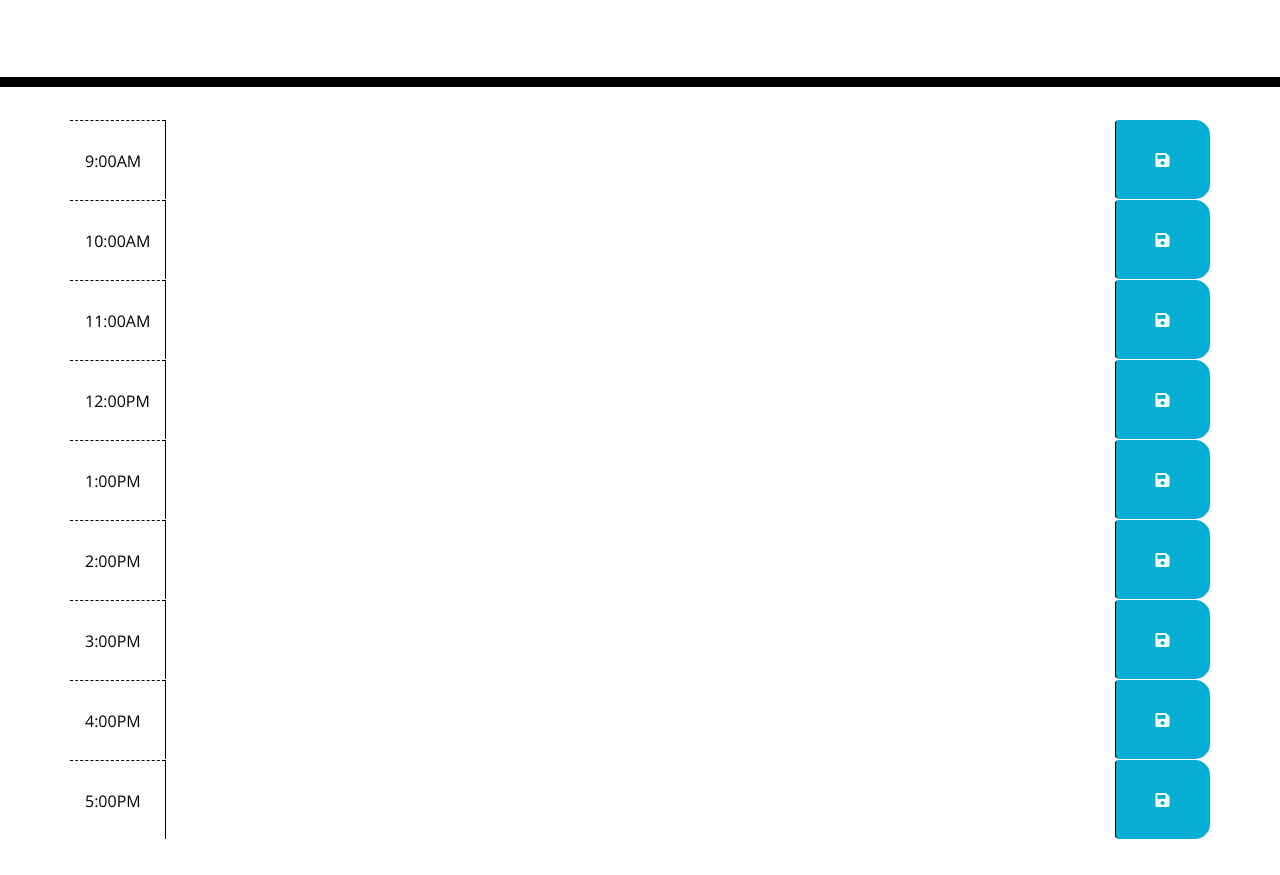
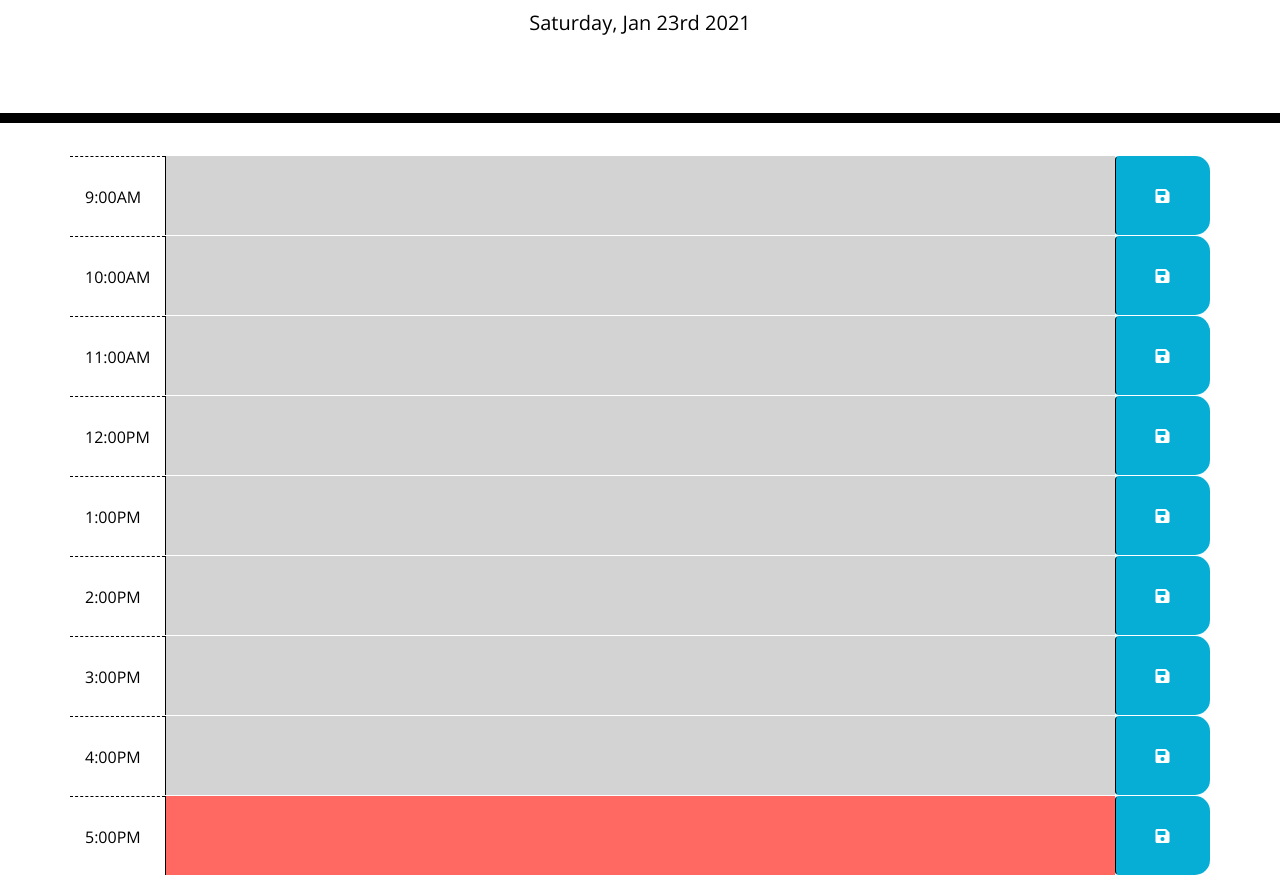
Before and after one commit to dboivert13/homework-5-workday-scheduler, a plain HTML site: page homework-contents/Develop/index.html in a window 1280 px wide. Shown: the part 181-1056 px from the top of the page. Before the commit the page ends 1020 px from the top, so only its background shows below. Drawn offline with nearby package versions, Linux system fonts and the light colour scheme.

Commit message:
JS file added with changes for page logic

```diff
--- a/homework-contents/Develop/index.html
+++ b/homework-contents/Develop/index.html
@@ -25,63 +25,63 @@
 		<div id="hour9" class="row time-block">
       <div class="col-md-1 hour">
         9:00AM</div>
-      <textarea class="col-md-10 description"></textarea>
+      <textarea class="col-md-10 past textFill"></textarea>
       <button class="btn saveBtn col-md-1"><i class="fas fa-save"></i></button>
   </div>
 
   <div id="hour10" class="row time-block">
     <div class="col-md-1 hour">
       10:00AM</div>
-    <textarea class="col-md-10 description"></textarea>
+      <textarea class="col-md-10 past textFill"></textarea>
     <button class="btn saveBtn col-md-1"><i class="fas fa-save"></i></button>
 </div>
 
 <div id="hour11" class="row time-block">
   <div class="col-md-1 hour">
     11:00AM</div>
-  <textarea class="col-md-10 description"></textarea>
+    <textarea class="col-md-10 past textFill"></textarea>
   <button class="btn saveBtn col-md-1"><i class="fas fa-save"></i></button>
 </div>
 
 <div id="hour12" class="row time-block">
   <div class="col-md-1 hour">
     12:00PM</div>
-  <textarea class="col-md-10 description"></textarea>
+    <textarea class="col-md-10 past textFill"></textarea>
   <button class="btn saveBtn col-md-1"><i class="fas fa-save"></i></button>
 </div>
 
 <div id="hour13" class="row time-block">
   <div class="col-md-1 hour">
     1:00PM</div>
-  <textarea class="col-md-10 description"></textarea>
+    <textarea class="col-md-10 past textFill"></textarea>
   <button class="btn saveBtn col-md-1"><i class="fas fa-save"></i></button>
 </div>
 
 <div id="hour14" class="row time-block">
   <div class="col-md-1 hour">
     2:00PM</div>
-  <textarea class="col-md-10 description"></textarea>
+    <textarea class="col-md-10 past textFill"></textarea>
   <button class="btn saveBtn col-md-1"><i class="fas fa-save"></i></button>
 </div>
 
 <div id="hour15" class="row time-block">
   <div class="col-md-1 hour">
     3:00PM</div>
-  <textarea class="col-md-10 description"></textarea>
+    <textarea class="col-md-10 past textFill"></textarea>
   <button class="btn saveBtn col-md-1"><i class="fas fa-save"></i></button>
 </div>
 
 <div id="hour16" class="row time-block">
   <div class="col-md-1 hour">
     4:00PM</div>
-  <textarea class="col-md-10 description"></textarea>
+    <textarea class="col-md-10 past textFill"></textarea>
   <button class="btn saveBtn col-md-1"><i class="fas fa-save"></i></button>
 </div>
 
 <div id="hour17" class="row time-block">
   <div class="col-md-1 hour">
     5:00PM</div>
-  <textarea class="col-md-10 description"></textarea>
+    <textarea class="col-md-10 past textFill"></textarea>
   <button class="btn saveBtn col-md-1"><i class="fas fa-save"></i></button>
 </div>
 
@@ -89,7 +89,7 @@
 
     <script src="https://cdnjs.cloudflare.com/ajax/libs/jquery/3.2.1/jquery.min.js"></script>
     <script src="https://cdnjs.cloudflare.com/ajax/libs/moment.js/2.24.0/moment.min.js"></script>
-    <!-- <script src="./script.js"></script> -->
+    <script src="./script.js"></script>
 </body>
 
 </html>
--- a/homework-contents/Develop/script.js
+++ b/homework-contents/Develop/script.js
@@ -0,0 +1,63 @@
+// Display today's day and date
+var todayDate = moment().format('dddd, MMM Do YYYY');
+$("#currentDay").html(todayDate);
+
+$(document).ready(function () {
+    // saveBtn click listener
+    $(".saveBtn").on("click", function () {
+        // Get nearby values of the description in JQuery
+        var text = $(this).siblings("textarea").val();
+        var time = $(this).parent().attr("id");
+
+        // Save text in local storage
+        localStorage.setItem(time, text);
+    })
+
+    function timeTracker() {
+        //get current number of hours.
+        var timeNow = moment().hour();
+
+        // loop over time blocks
+        $(".time-block").each(function () {
+            var blockTime = parseInt($(this).attr("id").split("hour")[1]);
+            console.log(blockTime)
+
+
+            // $(this).children("textarea").addClass("future");
+
+            // To check the time and add the classes for background indicators
+            if (blockTime < timeNow) {
+                $(this).children("textarea").removeClass("future");
+                $(this).children("textarea").removeClass("present");
+                $(this).children("textarea").addClass("past");
+            }
+            else if (blockTime === timeNow) {
+                $(this).children("textarea").removeClass("past");
+                $(this).children("textarea").removeClass("future");
+                $(this).children("textarea").addClass("present");
+            }
+            else {
+                $(this).children("textarea").removeClass("present");
+                $(this).children("textarea").removeClass("past");
+                $(this).children("textarea").addClass("future");
+
+            }
+        })
+    }
+
+    // Get item from local storage if any
+    $("#hour9").children("textarea").val(localStorage.getItem("hour9"));
+    $("#hour10").children("textarea").val(localStorage.getItem("hour10"));
+    $("#hour11").children("textarea").val(localStorage.getItem("hour11"));
+    $("#hour12").children("textarea").val(localStorage.getItem("hour12"));
+    $("#hour13").children("textarea").val(localStorage.getItem("hour13"));
+    $("#hour14").children("textarea").val(localStorage.getItem("hour14"));
+    $("#hour15").children("textarea").val(localStorage.getItem("hour15"));
+    $("#hour16").children("textarea").val(localStorage.getItem("hour16"));
+    $("#hour17").children("textarea").val(localStorage.getItem("hour17"));
+
+    timeTracker();
+
+
+
+})
--- a/homework-contents/Develop/style.css
+++ b/homework-contents/Develop/style.css
@@ -4,7 +4,7 @@ body {
   line-height: 1;
 }
 
-textarea{
+textarea {
   background: transparent;
   border: none;
   resize: none;
@@ -24,6 +24,7 @@ textarea{
 .description{
   white-space: pre-wrap;
   width: 800px;
+  color: black;
 }
 
 .time-block{
@@ -49,17 +50,17 @@ textarea{
 
 .past {
   background-color: #d3d3d3;
-  color: white;
+  color: black;
 }
 
 .present {
   background-color: #ff6961;
-  color: white;
+  color: black;
 }
 
 .future {
   background-color: #77dd77;
-  color: white;
+  color: black;
 }
 
 .saveBtn {
```
